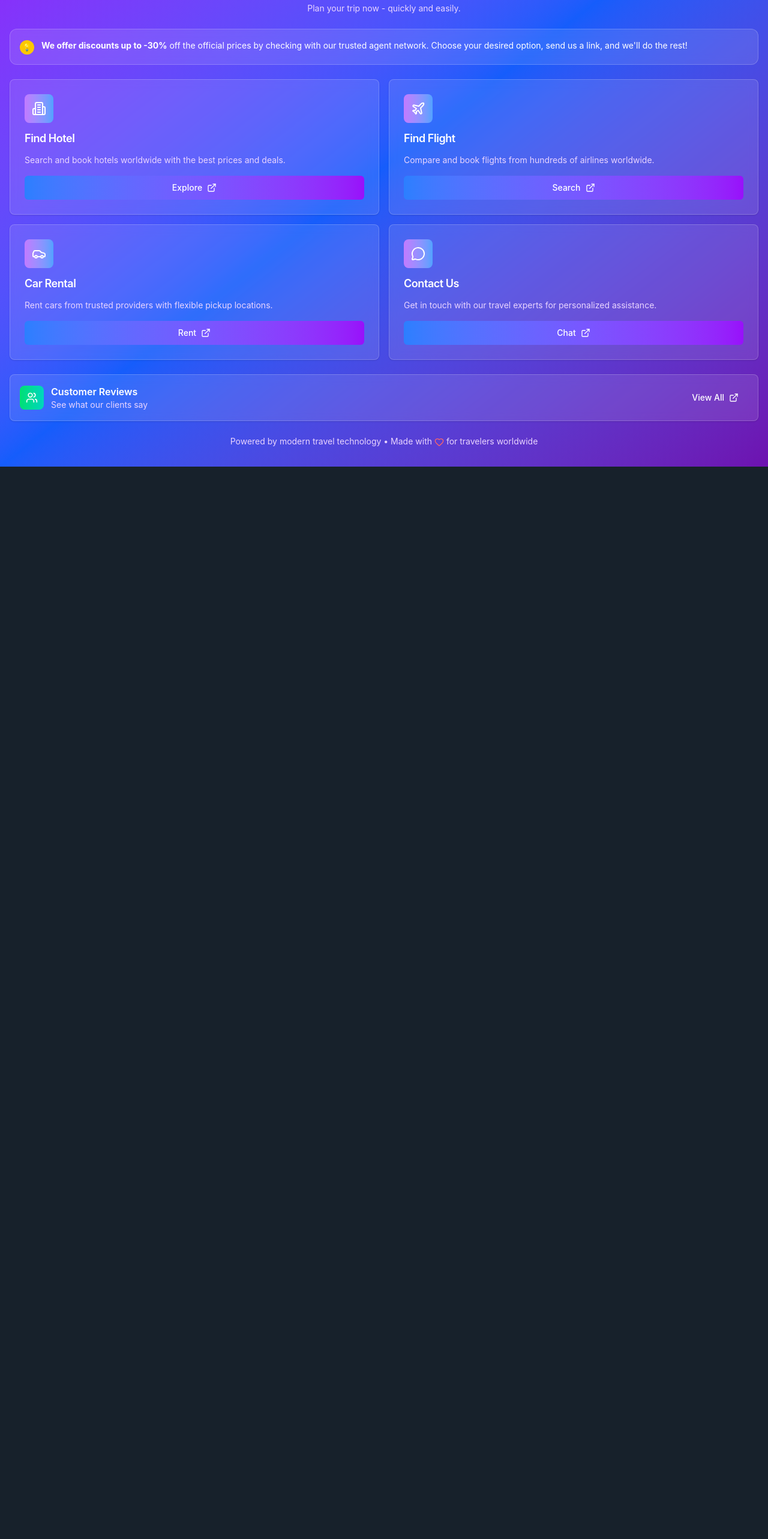
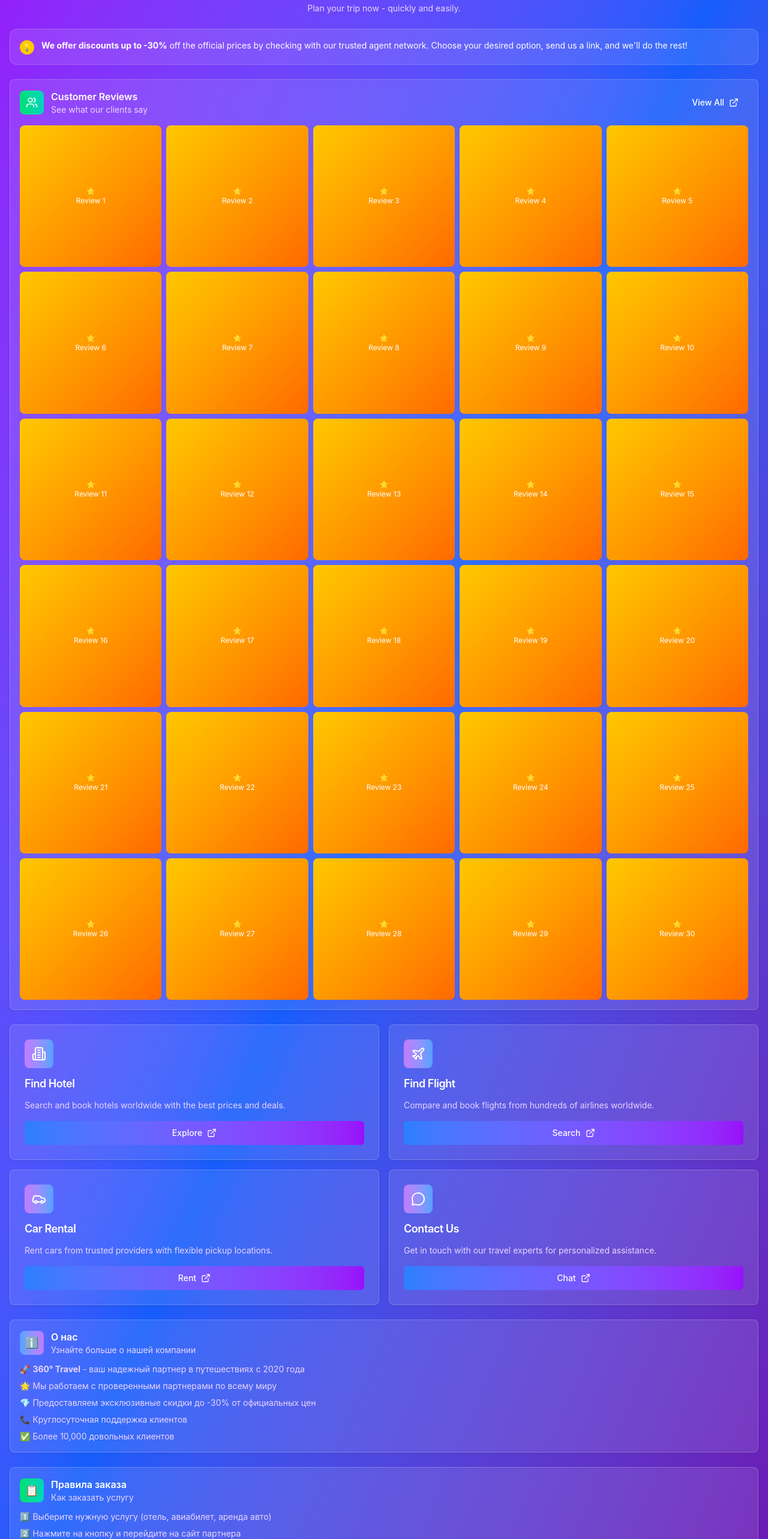
Before and after one commit to travel360xxx-cpu/travel360-mini-app, a Next.js app: page / in a window 1280 px wide. Shown: the part 220-2786 px from the top of the page at 60% size. Before the commit the page ends 998 px from the top, so only its background shows below. Built offline with nearby package versions, Linux system fonts and the light colour scheme.

Commit message:
Apply all requested changes to main page.tsx: center discount text, move Customer Reviews to top with gallery, add About Us and Order Rules sections

```diff
--- a/src/app/page.tsx
+++ b/src/app/page.tsx
@@ -141,12 +141,51 @@ export default function Home() {
             <span className="text-yellow-900 text-xs font-bold">💡</span>
           </div>
           <div>
-            <p className="text-sm leading-relaxed">
+            <p className="text-sm leading-relaxed text-center">
               <strong>We offer discounts up to -30%</strong> off the official prices by checking with our trusted agent network.
               Choose your desired option, send us a link, and we&apos;ll do the rest!
             </p>
           </div>
         </div>
+      </div>
+
+      {/* Customer Reviews Section - Moved to top */}
+      <div className="px-4 mb-6">
+        <Card className="bg-white/10 backdrop-blur-sm border-white/20">
+          <CardContent className="p-4">
+            <div className="flex items-center justify-between mb-4">
+              <div className="flex items-center gap-3">
+                <div className="w-10 h-10 bg-gradient-to-r from-green-400 to-teal-400 rounded-lg flex items-center justify-center">
+                  <Users className="w-5 h-5 text-white" />
+                </div>
+                <div>
+                  <h3 className="text-white font-semibold">Customer Reviews</h3>
+                  <p className="text-purple-200 text-sm">See what our clients say</p>
+                </div>
+              </div>
+              <Button
+                variant="ghost"
+                className="text-white hover:bg-white/20"
+                onClick={() => setActiveTab('reviews')}
+              >
+                View All
+                <ExternalLink className="w-4 h-4 ml-2" />
+              </Button>
+            </div>
+
+            {/* Reviews Gallery - 30 reviews */}
+            <div className="grid grid-cols-5 gap-2">
+              {Array.from({ length: 30 }, (_, i) => (
+                <div key={i} className="aspect-square bg-gradient-to-br from-yellow-400 to-orange-500 rounded-lg flex items-center justify-center cursor-pointer hover:scale-105 transition-transform">
+                  <div className="text-center">
+                    <div className="text-white text-xs font-bold">⭐</div>
+                    <div className="text-white text-xs">Review {i + 1}</div>
+                  </div>
+                </div>
+              ))}
+            </div>
+          </CardContent>
+        </Card>
       </div>
 
       {/* Services Grid */}
@@ -180,28 +219,50 @@ export default function Home() {
         </div>
       </div>
 
-      {/* Reviews Button */}
+      {/* About Us Section */}
       <div className="px-4 mb-6">
         <Card className="bg-white/10 backdrop-blur-sm border-white/20">
           <CardContent className="p-4">
-            <div className="flex items-center justify-between">
-              <div className="flex items-center gap-3">
-                <div className="w-10 h-10 bg-gradient-to-r from-green-400 to-teal-400 rounded-lg flex items-center justify-center">
-                  <Users className="w-5 h-5 text-white" />
-                </div>
-                <div>
-                  <h3 className="text-white font-semibold">Customer Reviews</h3>
-                  <p className="text-purple-200 text-sm">See what our clients say</p>
-                </div>
+            <div className="flex items-center gap-3 mb-3">
+              <div className="w-10 h-10 bg-gradient-to-r from-blue-400 to-purple-400 rounded-lg flex items-center justify-center">
+                <span className="text-white text-lg font-bold">ℹ️</span>
               </div>
-              <Button
-                variant="ghost"
-                className="text-white hover:bg-white/20"
-                onClick={() => setActiveTab('reviews')}
-              >
-                View All
-                <ExternalLink className="w-4 h-4 ml-2" />
-              </Button>
+              <div>
+                <h3 className="text-white font-semibold">О нас</h3>
+                <p className="text-purple-200 text-sm">Узнайте больше о нашей компании</p>
+              </div>
+            </div>
+            <div className="space-y-2 text-sm text-purple-200">
+              <p>🚀 <strong>360° Travel</strong> - ваш надежный партнер в путешествиях с 2020 года</p>
+              <p>🌟 Мы работаем с проверенными партнерами по всему миру</p>
+              <p>💎 Предоставляем эксклюзивные скидки до -30% от официальных цен</p>
+              <p>📞 Круглосуточная поддержка клиентов</p>
+              <p>✅ Более 10,000 довольных клиентов</p>
+            </div>
+          </CardContent>
+        </Card>
+      </div>
+
+      {/* Order Rules Section */}
+      <div className="px-4 mb-6">
+        <Card className="bg-white/10 backdrop-blur-sm border-white/20">
+          <CardContent className="p-4">
+            <div className="flex items-center gap-3 mb-3">
+              <div className="w-10 h-10 bg-gradient-to-r from-green-400 to-teal-400 rounded-lg flex items-center justify-center">
+                <span className="text-white text-lg font-bold">📋</span>
+              </div>
+              <div>
+                <h3 className="text-white font-semibold">Правила заказа</h3>
+                <p className="text-purple-200 text-sm">Как заказать услугу</p>
+              </div>
+            </div>
+            <div className="space-y-2 text-sm text-purple-200">
+              <p>1️⃣ Выберите нужную услугу (отель, авиабилет, аренда авто)</p>
+              <p>2️⃣ Нажмите на кнопку и перейдите на сайт партнера</p>
+              <p>3️⃣ Найдите подходящий вариант и скопируйте ссылку</p>
+              <p>4️⃣ Отправьте ссылку нам через кнопку &quot;Contact Us&quot;</p>
+              <p>5️⃣ Мы найдем лучшую цену и свяжемся с вами в Telegram</p>
+              <p>6️⃣ После подтверждения бронируем и отправляем подтверждение</p>
             </div>
           </CardContent>
         </Card>
```
